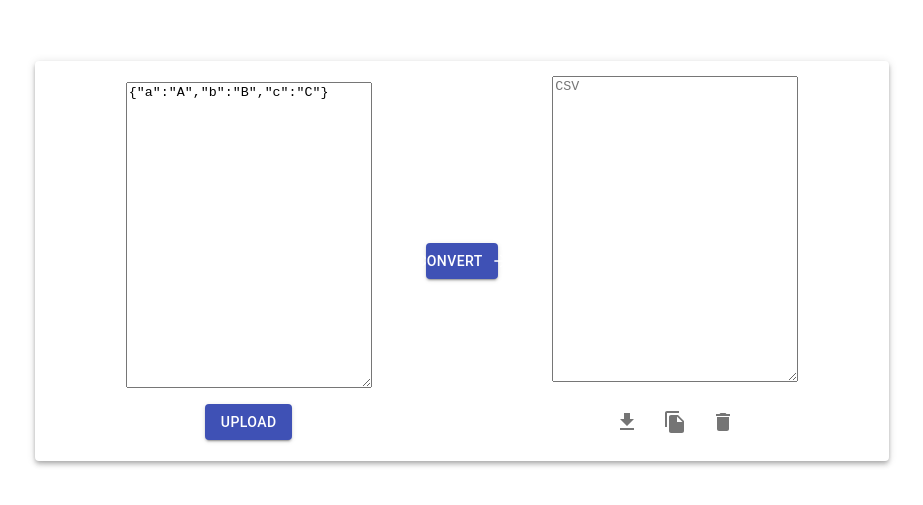
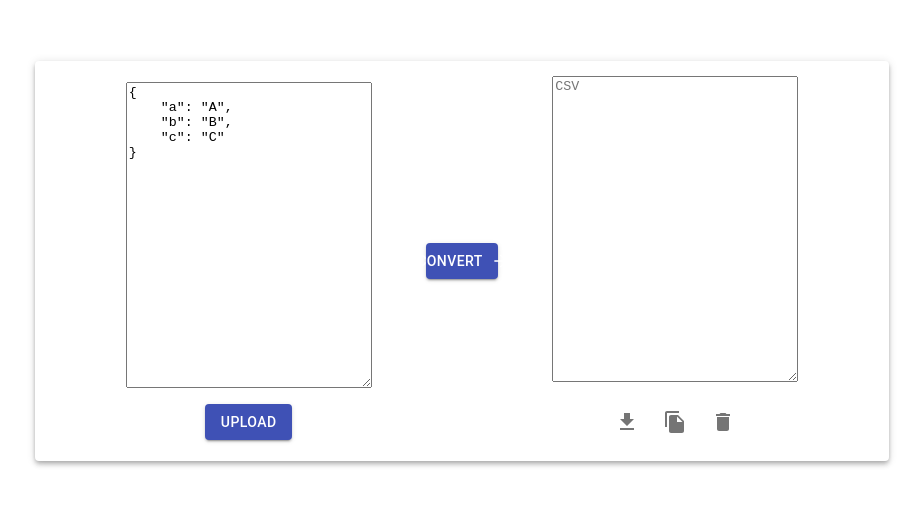
Before and after one commit to oscaramos/json2csv, a React (Create React App) app: page / in a window 1280 px wide. Shown: the part 139-644 px from the top of the page, without its empty margins (178-1101 px from the left). Built offline with nearby package versions, Linux system fonts and the light colour scheme.

Commit message:
Ready to deploy

```diff
--- a/src/App.js
+++ b/src/App.js
@@ -5,7 +5,7 @@ import './App.css';
 
 class App extends React.Component {
   state = {
-    json: '{"a":"A","b":"B","c":"C"}',
+    json: JSON.stringify({ a: "A", b: "B", c: "C" }, null, 4),
     csv: '',
     error: ''
   }
@@ -14,7 +14,7 @@ class App extends React.Component {
     try {
       this.setState({ csv: json2csv(this.state.json) })
     } catch (e) {
-      this.setState({error: 'Cant convert Json2Csv'});
+      this.setState({ error: 'Cant convert Json2Csv' });
     }
   }
 
```
